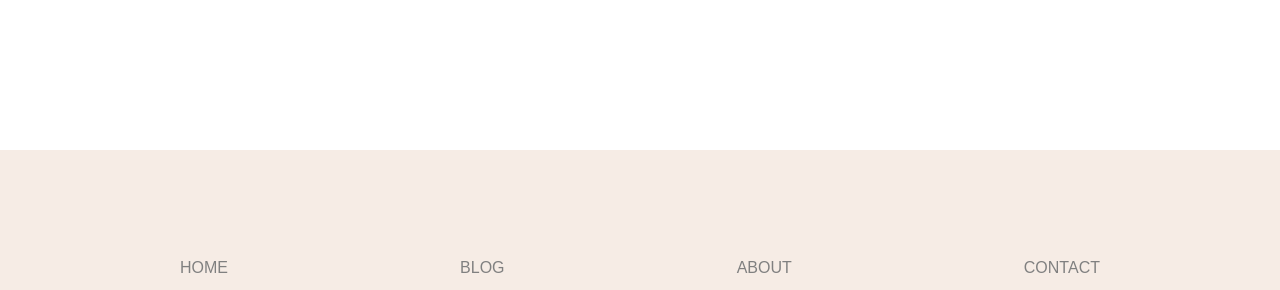
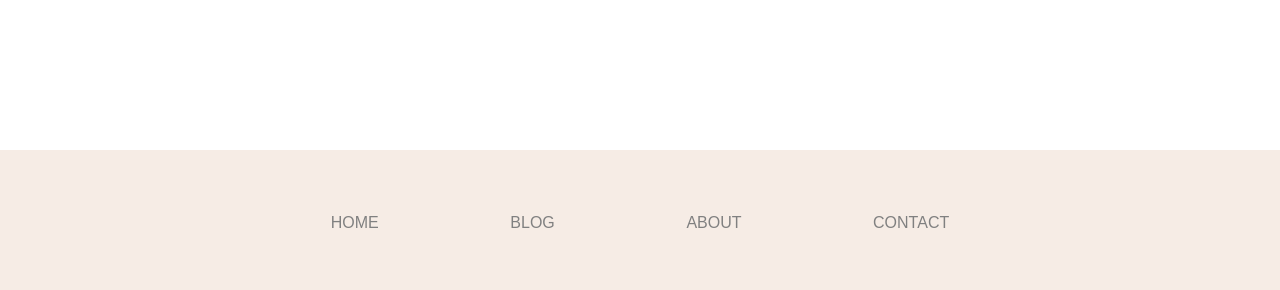
Before and after one commit to NorbertBM/Norbert-Blog, a plain HTML site: page index.html in a window 1280 px wide. Shown: the part 2538-2828 px from the top of the page. Drawn offline with Linux system fonts and the light colour scheme.

Commit message:
updatate to footer navs

```diff
--- a/style.css
+++ b/style.css
@@ -44,7 +44,8 @@ nav ul a li {
 }
 #footerNav,
 #socialNav{
-    max-width: 1200px;
+    max-width: 750px;
+    margin: auto;
 }
 #socialNav ul i {
   font-size: 32px;
```
